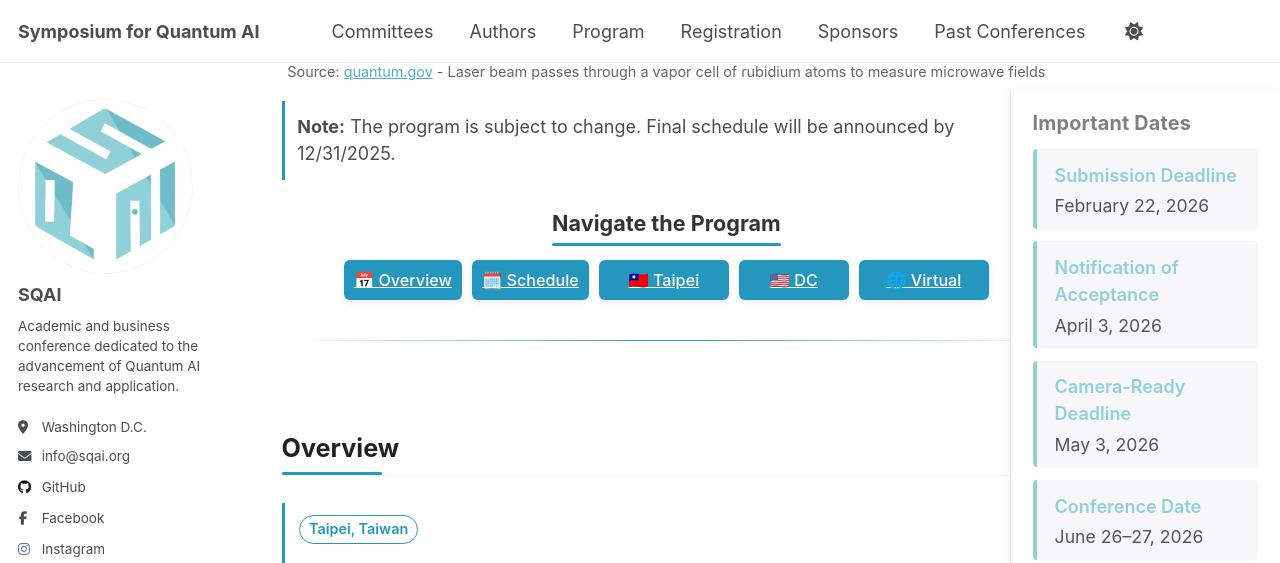
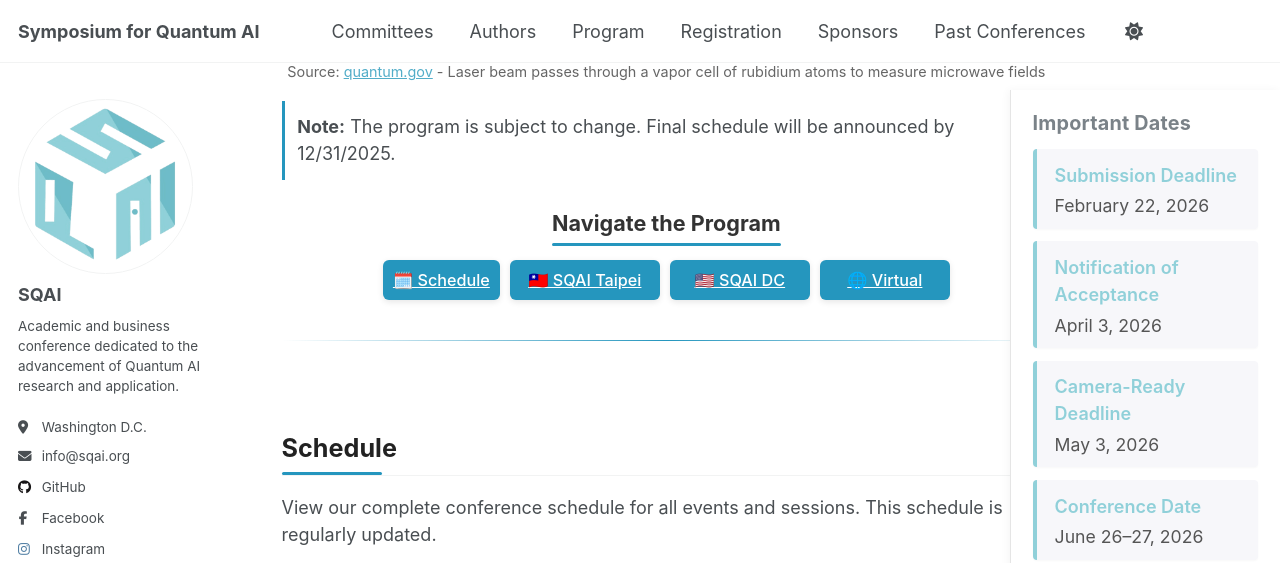
Before and after one commit to danielqnow/QuantumIntelligenceSociety.github.io, a Jekyll site: the page built from _pages/program.md, in a window 1280 px wide and 1400 px high, scrolled down 468 px. Shown: the top 563 px of the window. Built offline with Jekyll 4.4.1, drawn with Linux system fonts in a browser that asks for light colours; comment, search, counter and statistics services are not loaded; some of the changed text lies outside the part shown; grey boxes are pictures that could not be loaded.

Commit message:
Fix CFP Quick Links

```diff
--- a/_pages/program.md
+++ b/_pages/program.md
@@ -150,21 +150,17 @@ author_profile: true
 }
 
 /* Adjust button widths to fit on one line */
-.overview-button {
-  background-color: #2596be;
-  min-width: 100px;
-}
 .schedule-button {
   background-color: #2596be;
   min-width: 100px;
 }
 .taipei-button {
   background-color: #2596be;
-  min-width: 130px;
+  min-width: 150px;
 }
 .dc-button {
   background-color: #2596be;
-  min-width: 110px;
+  min-width: 140px;
 }
 .virtual-button {
   background-color: #2596be;
@@ -322,43 +318,10 @@ author_profile: true
     <div class="program-nav">
       <h4 class="nav-header">Navigate the Program</h4>
       <div class="nav-links">
-        <a href="#overview" class="nav-button overview-button">📅 Overview</a>
         <a href="#schedule" class="nav-button schedule-button">🗓️ Schedule</a>
-        <a href="#taipei" class="nav-button taipei-button">🇹🇼 Taipei</a>
-        <a href="#dc" class="nav-button dc-button">🇺🇸 DC</a>
+        <a href="#taipei" class="nav-button taipei-button">🇹🇼 SQAI Taipei</a>
+        <a href="#dc" class="nav-button dc-button">🇺🇸 SQAI DC</a>
         <a href="#virtual" class="nav-button virtual-button">🌐 Virtual</a>
-      </div>
-    </div>
-  </div>
-
-  <hr class="section-separator">
-
-  <!-- Program Overview Timeline -->
-  <div id="overview" class="program-section">
-    <h2 class="section-title">Overview</h2>
-    <div class="timeline-container">
-      <div class="event-card taipei-event">
-        <div class="event-details">
-          <span class="event-location location-taipei">Taipei, Taiwan</span>
-          <h4 class="event-name">SQAI Taipei</h4>
-          <p class="event-time">June 26–27, 2026</p>
-        </div>
-      </div>
-
-      <div class="event-card dc-event">
-        <div class="event-details">
-          <span class="event-location location-dc">Washington, D.C.</span>
-          <h4 class="event-name">SQAI Washington, D.C.</h4>
-          <p class="event-time">June 27, 2026</p>
-        </div>
-      </div>
-
-      <div class="event-card virtual-event">
-        <div class="event-details">
-          <span class="event-location location-virtual">Virtual (Both)</span>
-          <h4 class="event-name">Award Ceremony (Online)</h4>
-          <p class="event-time">June 28, 2026 @ 9:00 AM (Taipei)<br>June 27, 2026 @ 9:00 PM (DC)</p>
-        </div>
       </div>
     </div>
   </div>
```
Also changed, not shown: _pages/cfp.md (+1 -2 lines).
